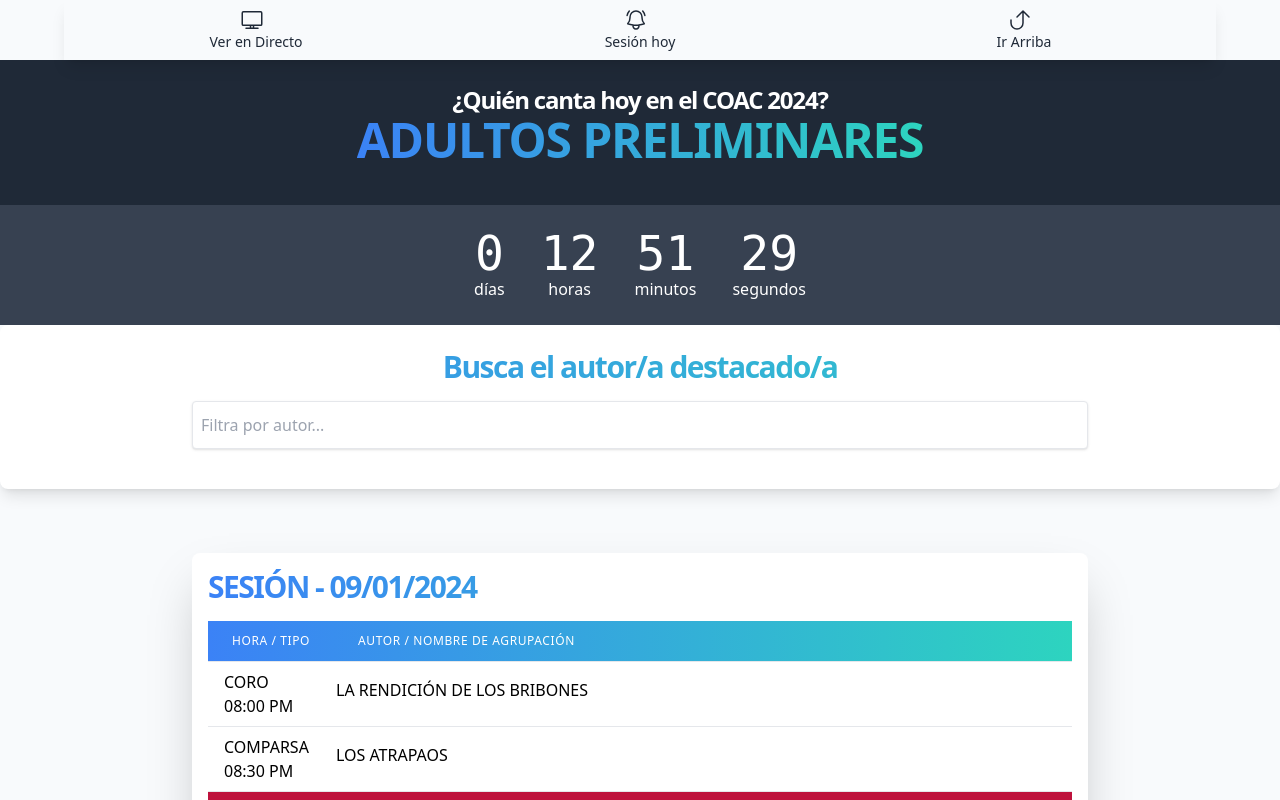
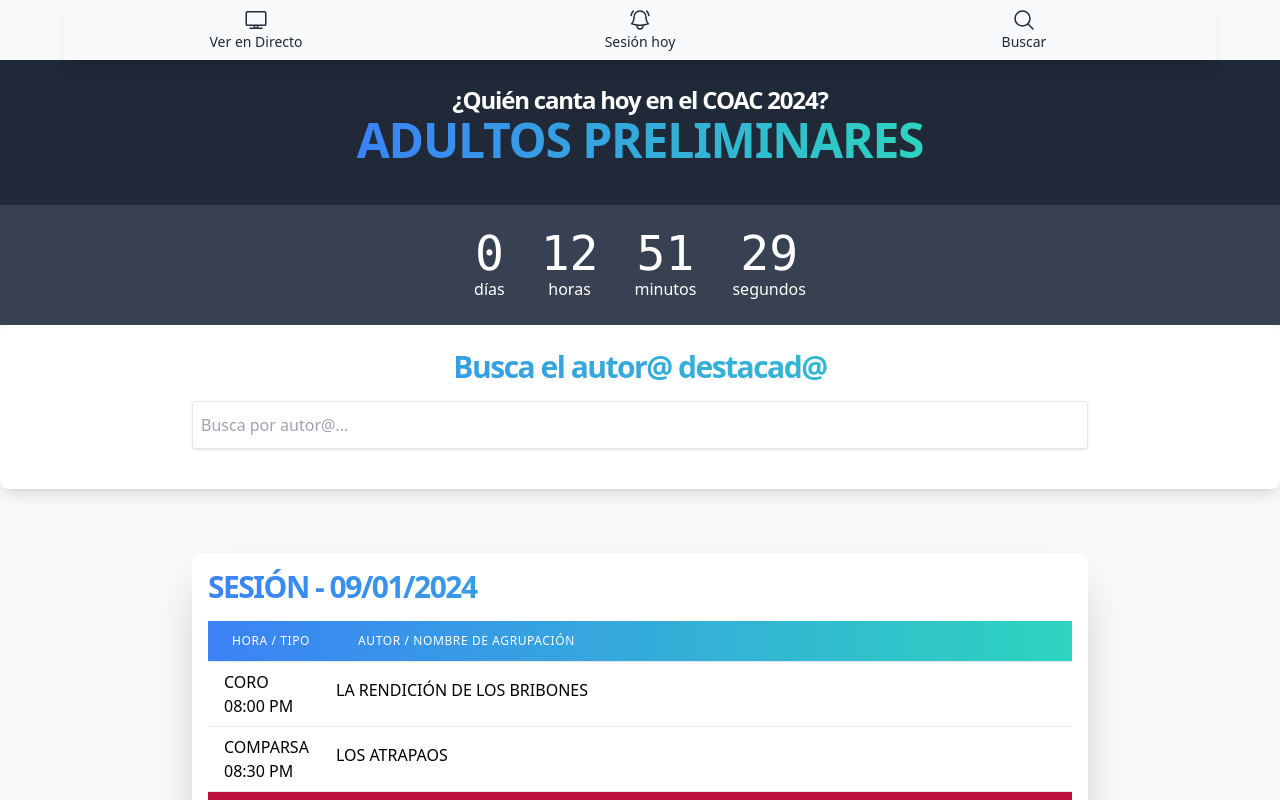
Before and after one commit to nandovejer/coac-quien-canta-hoy, a React (Vite) app: page / in a window 1280 px wide. Shown: the top 800 px of the page. Built offline with nearby package versions, Linux system fonts and the light colour scheme.

Commit message:
preliminares

```diff
--- a/src/components/AuthorCloud.tsx
+++ b/src/components/AuthorCloud.tsx
@@ -18,7 +18,7 @@
 
 const AuthorCloud: React.FC<AuthorCloudProps> = ({ AuthorCloudData }) => {
     return (
-        <aside className="bg-white p-6 rounded-lg shadow-lg w-full">l4
+        <aside className="bg-white p-6 rounded-lg shadow-lg w-full">
             <h2 className="text-lg font-semibold mb-4 text-center">Autores</h2>
             <div className="max-w-6xl flex flex-wrap gap-2 m-auto" role="list">
                 {Object.entries(AuthorCloudData).map(([fecha, grupos], fechaIndex) =>
--- a/src/components/MenuHeader.tsx
+++ b/src/components/MenuHeader.tsx
@@ -22,23 +22,23 @@
         <>
             <div className="flex justify-center items-center shadow-lg w-full z-10 bg-slate-50 sticky top-0 max-w-6xl mx-auto">
                 <a target='_blank' href={liveUrl} className={classNameLinksMenu} rel="noopener noreferrer">
-                    <svg xmlns="http://www.w3.org/2000/svg" fill="none" viewBox="0 0 24 24" stroke-width="1.5" stroke="currentColor" className="w-6 h-6 mr-2">
+                    <svg xmlns="http://www.w3.org/2000/svg" fill="none" viewBox="0 0 24 24" stroke-width="1.5" stroke="currentColor" className="w-6 h-6">
                         <path stroke-linecap="round" stroke-linejoin="round" d="M6 20.25h12m-7.5-3v3m3-3v3m-10.125-3h17.25c.621 0 1.125-.504 1.125-1.125V4.875c0-.621-.504-1.125-1.125-1.125H3.375c-.621 0-1.125.504-1.125 1.125v11.25c0 .621.504 1.125 1.125 1.125Z" />
                     </svg> <span className="text-xs md:text-sm"> Ver en Directo</span>
                 </a>
 
                 <a href={"#" + lastDateSession} className={classNameLinksMenu} title={`Última Sesión ` + lastDateSession}>
-                    <svg xmlns="http://www.w3.org/2000/svg" fill="none" viewBox="0 0 24 24" strokeWidth={1.5} stroke="currentColor" className="w-6 h-6 mr-2">
+                    <svg xmlns="http://www.w3.org/2000/svg" fill="none" viewBox="0 0 24 24" strokeWidth={1.5} stroke="currentColor" className="w-6 h-6">
                         <path strokeLinecap="round" strokeLinejoin="round" d="M14.857 17.082a23.848 23.848 0 0 0 5.454-1.31A8.967 8.967 0 0 1 18 9.75V9A6 6 0 0 0 6 9v.75a8.967 8.967 0 0 1-2.312 6.022c1.733.64 3.56 1.085 5.455 1.31m5.714 0a24.255 24.255 0 0 1-5.714 0m5.714 0a3 3 0 1 1-5.714 0M3.124 7.5A8.969 8.969 0 0 1 5.292 3m13.416 0a8.969 8.969 0 0 1 2.168 4.5" />
                     </svg> <span className="text-xs md:text-sm">Sesión hoy</span>
 
                 </a>
-                <button role='link' onClick={scrollToTop} className={classNameLinksMenu}>
-                    <svg xmlns="http://www.w3.org/2000/svg" fill="none" viewBox="0 0 24 24" strokeWidth={1.5} stroke="currentColor" className="w-6 h-6 mr-2">
-                        <path strokeLinecap="round" strokeLinejoin="round" d="m9 9 6-6m0 0 6 6m-6-6v12a6 6 0 0 1-12 0v-3" />
-                    </svg><span className="text-xs md:text-sm">Ir Arriba</span>
-
-                </button>
+                <a title="Buscar Autor en la web" href="#searchAuthor" className={classNameLinksMenu}>
+                    <svg xmlns="http://www.w3.org/2000/svg" fill="none" viewBox="0 0 24 24" strokeWidth={1.5} stroke="currentColor" className="w-6 h-6">
+                        <path strokeLinecap="round" strokeLinejoin="round" d="m21 21-5.197-5.197m0 0A7.5 7.5 0 1 0 5.196 5.196a7.5 7.5 0 0 0 10.607 10.607Z" />
+                    </svg>
+                    <span className="text-xs md:text-sm">Buscar</span>
+                </a>
             </div>
         </>
     );
--- a/src/components/SearchAuthor.tsx
+++ b/src/components/SearchAuthor.tsx
@@ -26,12 +26,12 @@
     }, {} as SearchAuthorData);
 
     return (
-        <aside className="bg-white p-6 rounded-lg shadow-lg w-full flex flex-col ">
-            <h2 className="text-2xl md:text-3xl font-extrabold leading-tighter tracking-tighter mb-4 bg-clip-text text-transparent bg-gradient-to-r from-blue-500 to-teal-400  text-center">Busca el autor/a destacado/a</h2>
+        <aside className="bg-white p-6 rounded-lg shadow-lg w-full flex flex-col " id="searchAuthor">
+            <h2 className="text-2xl md:text-3xl font-extrabold leading-tighter tracking-tighter mb-4 bg-clip-text text-transparent bg-gradient-to-r from-blue-500 to-teal-400  text-center">Busca el autor@ destacad@</h2>
 
             <input
                 type="text"
-                placeholder="Filtra por autor..."
+                placeholder="Busca por autor@..."
                 className="w-full border h-12 shadow mb-4 p-2 rounded max-w-4xl m-auto"
                 onChange={e => setSearchTerm(e.target.value)}
             />
```
